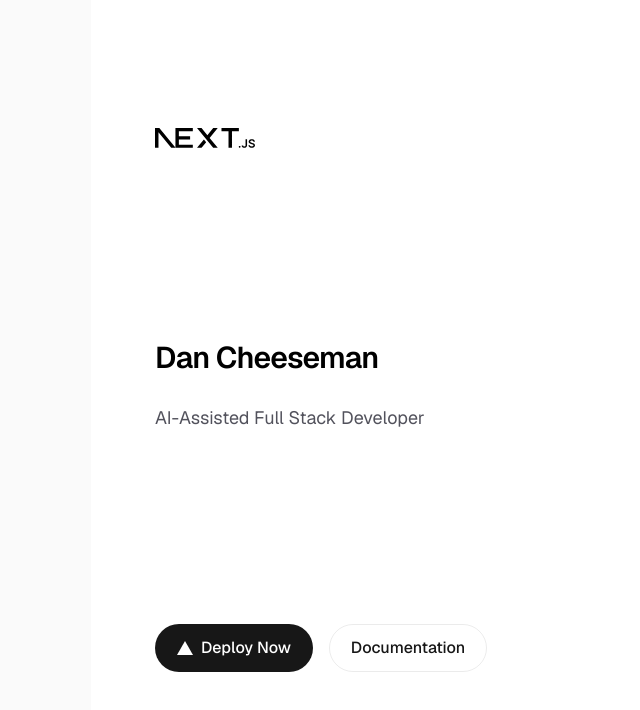
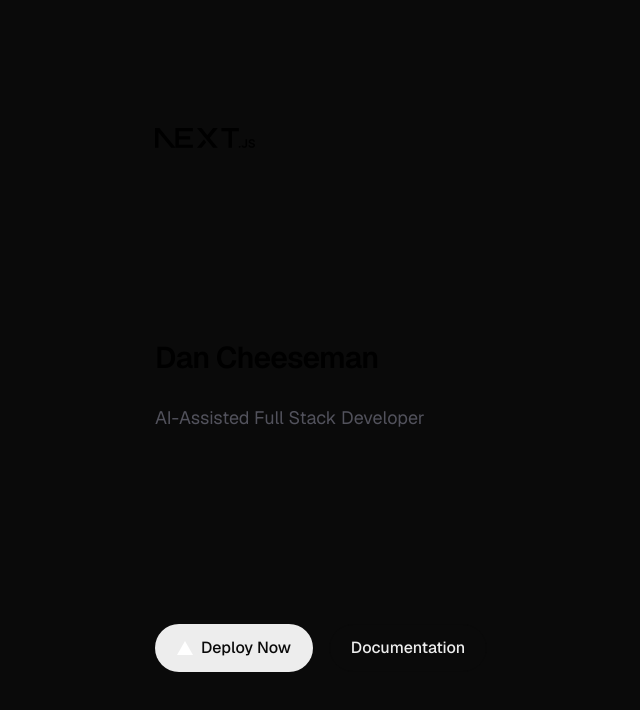
Before and after one commit to danichese/danichese.github.io, a Next.js app: page / in a window 1280 px wide. Shown: the top 710 px of the page, without its empty margins (165-805 px from the left). Built offline with nearby package versions, Linux system fonts and the light colour scheme.

Commit message:
conductor(checkpoint): Checkpoint end of Phase 1: Foundation & Scaffolding

```diff
--- a/src/app/globals.css
+++ b/src/app/globals.css
@@ -6,14 +6,6 @@
   --tech-accent: #00f2ff;
   --human-accent: #ff8c00;
   --deep-space: #050505;
-}
-
-/* Light mode override if explicitly requested, otherwise default to dark */
-@media (prefers-color-scheme: light) {
-  :root {
-    --background: #ffffff;
-    --foreground: #171717;
-  }
 }
 
 @theme inline {
--- a/src/app/page.tsx
+++ b/src/app/page.tsx
@@ -2,8 +2,8 @@
 
 export default function Home() {
   return (
-    <div className="flex min-h-screen items-center justify-center bg-zinc-50 font-sans dark:bg-black">
-      <main className="flex min-h-screen w-full max-w-3xl flex-col items-center justify-between py-32 px-16 bg-white dark:bg-black sm:items-start">
+    <div className="flex min-h-screen items-center justify-center font-sans">
+      <main className="flex min-h-screen w-full max-w-3xl flex-col items-center justify-between py-32 px-16 sm:items-start">
         <Image
           className="dark:invert"
           src="/next.svg"
```
